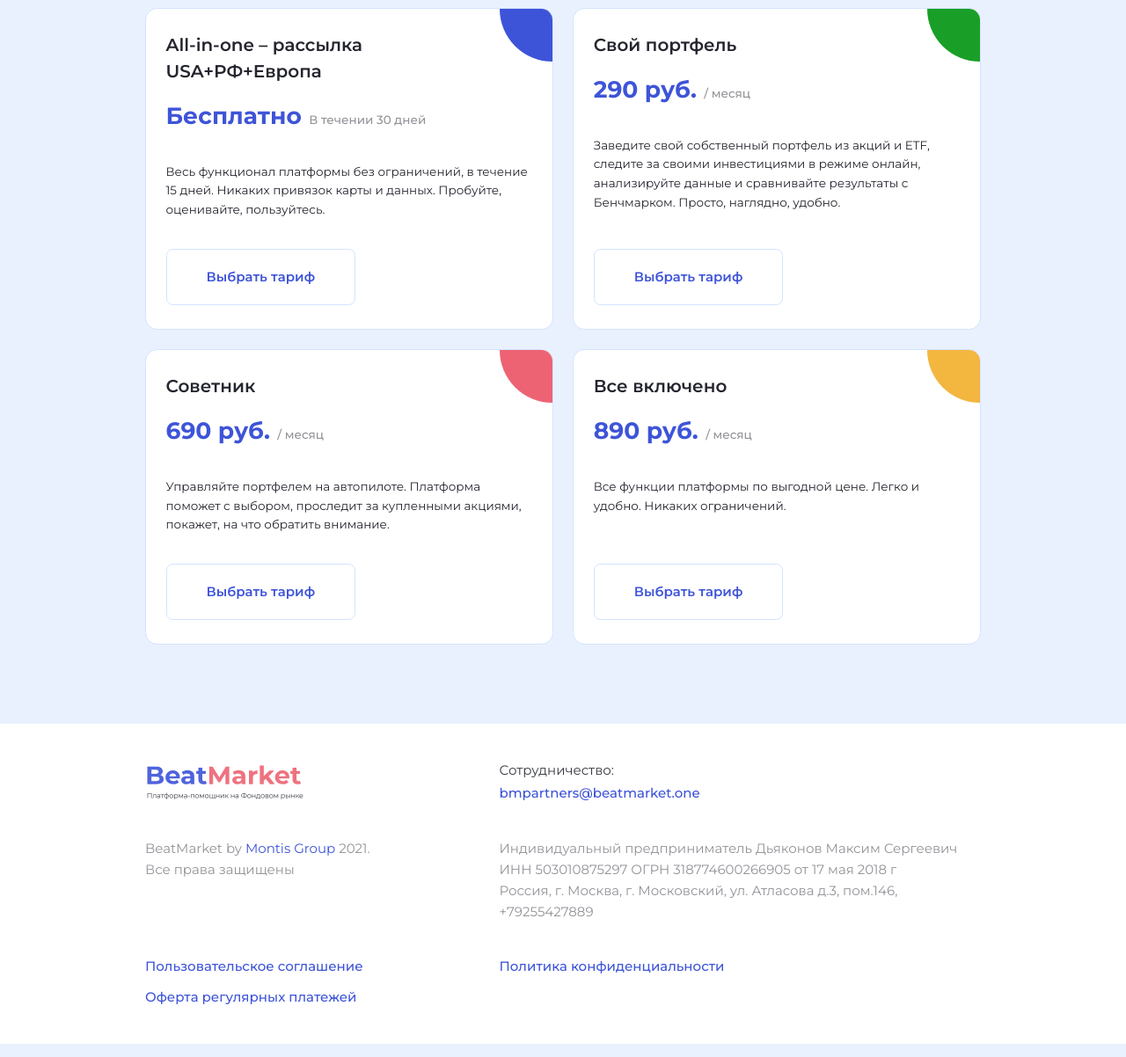
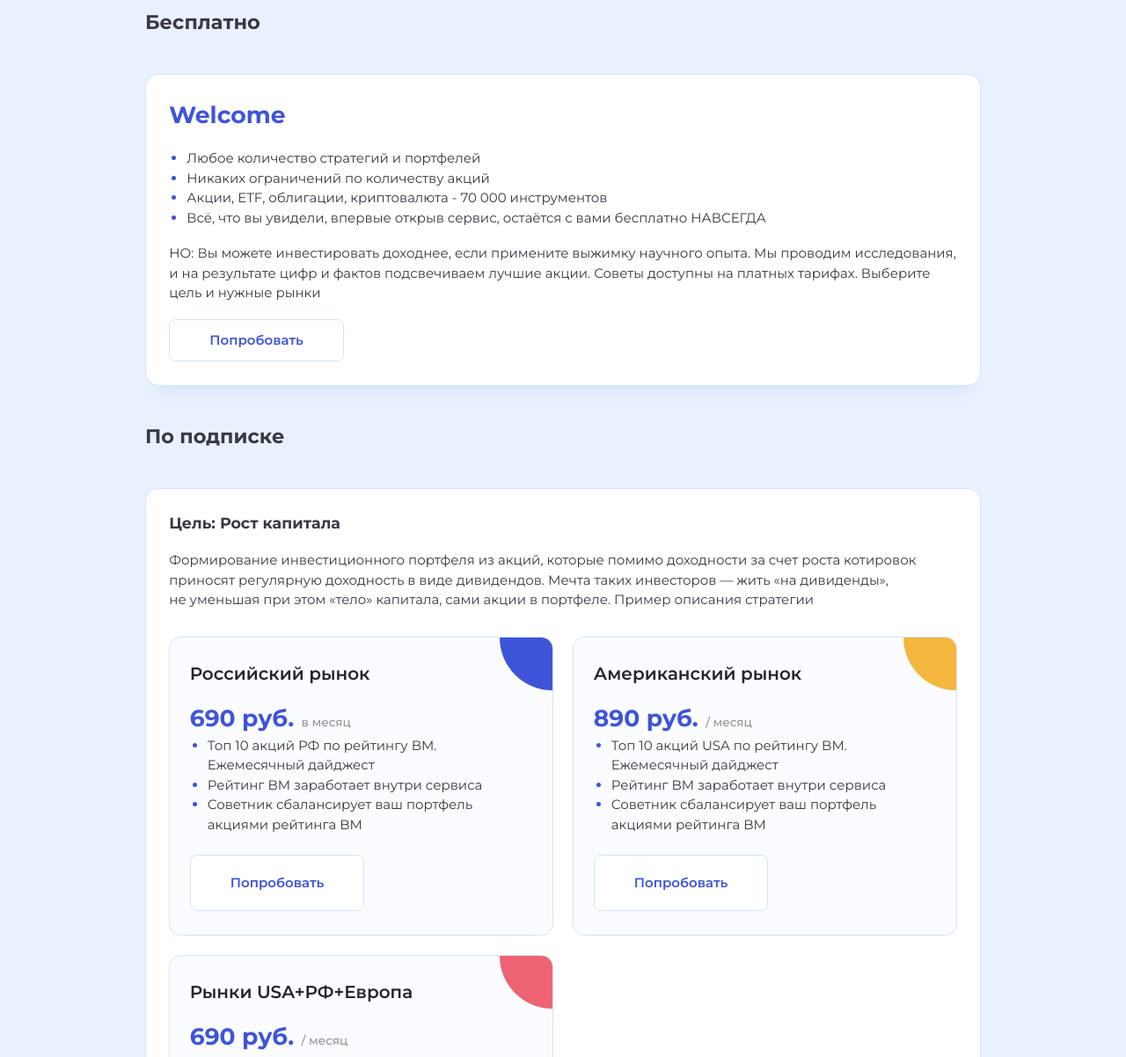
Before and after one commit to Ankhena/BeatLanding2, a website: page src/tarrifs.html in a window 1280 px wide. Shown: the part 520-1722 px from the top of the page at 88% size. Drawn offline with nearby package versions, Linux system fonts and the light colour scheme; files that its build step writes are made by us from their sources; files whose address does not match are found by name.

Commit message:
Тарифы

```diff
--- a/src/scss/lib/_mixins.scss
+++ b/src/scss/lib/_mixins.scss
@@ -458,7 +458,5 @@
 
 
 @function rem($size, $basicfz) {
-    //@return ($size/$layout-width*100)+vw;
-    //@return #{(math.div($size, $basicfz)*1)}rem;
     @return #{(math.div($size, $basicfz)*1)}rem;
 }
--- a/src/scss/style.scss
+++ b/src/scss/style.scss
@@ -1054,6 +1054,8 @@
             display: grid;
             grid-template-columns: 1fr 1fr;
             grid-gap: 1.5rem;
+            margin-top: 2rem;
+            margin-bottom: 2rem;
 
             @media ($media_sm) {
                 grid-template-columns: 1fr;
@@ -1062,7 +1064,7 @@
             &-card {
                 position: relative;
                 overflow: hidden;
-                background-color: $color_white;
+                background-color: #FAFCFF;
                 border: 1px solid $color_border;
                 border-radius: 0.9rem;
                 padding: 1.8rem 1.5rem;
@@ -1195,7 +1197,8 @@
                 }
 
                 &-btn {
-                    margin-top: auto;
+                    //margin-top: auto;
+                    margin-top: 1.5rem;
 
                     .btn_tarrifs {
                         font-weight: 600;
@@ -1224,7 +1227,61 @@
     }
 
 }
-
+.tariffs__title {
+    margin-bottom: rem(40,18);
+}
+.tariffs-block {
+    margin-top: 2.75rem;
+    margin-bottom: 2.75rem;
+
+    padding: 1.75rem;
+    background: $color_white;
+    border: 1px solid $color_border;
+    box-shadow: 0 18px 16px -13px rgba(62, 84, 216, 0.1);
+    border-radius: 1rem;
+}
+
+.tariffs-free {
+
+
+    ul {
+        padding-left: 20px;
+        margin-bottom: 1.2rem;
+        list-style-type: disc;
+        li {
+            &::marker {
+                color: $color_blue;
+            }
+        }
+
+    }
+}
+
+.tariffs-free__title {
+    margin-bottom: 1.2rem;
+    font-size: rem(32,18);
+    font-weight: 700;
+    color: $color_blue;
+}
+
+.tariffs-free__text {
+    margin-top: 1.2rem;
+    margin-bottom: 1.2rem;
+}
+
+.tariffs__benefits-list {
+    padding-left: 20px;
+    list-style-type: disc;
+    li {
+        &::marker {
+            color: $color_blue;
+        }
+    }
+}
+
+.tariffs-subtitle {
+    margin-bottom: 1.2rem;
+}
 // === / tarrifs ===
 
 // === faq ===
--- a/src/tarrifs.html
+++ b/src/tarrifs.html
@@ -23,7 +23,8 @@
       <h1 class="page_header">Тарифы</h1>
     </div>
     <div class="tarrifs-subheader">
-                    <p>Для вашего удобства мы подготовили 4 тарифа, каждый найдет для себя именно то, <strong>что ему подходит</strong></p>
+      <p>Для вашего удобства мы подготовили 4 тарифа, каждый найдет для себя именно то, <strong>что ему
+        подходит</strong></p>
     </div>
 
     <div class="subscribe-changer">
@@ -31,80 +32,59 @@
         <span class="checkbox-toggle__descr">Подписка на месяц</span>
         <input class="checkbox-toggle__input" type="checkbox">
         <span class="checkbox-toggle__toggle"></span>
-                        <span class="checkbox-toggle__descr checkbox-toggle__descr--light">Год <span class="checkbox-toggle__text checkbox-toggle__text--primary">(экономия до 30%)</span></span>
+        <span class="checkbox-toggle__descr checkbox-toggle__descr--light">Год <span
+          class="checkbox-toggle__text checkbox-toggle__text--primary">(экономия до 30%)</span></span>
       </label>
     </div>
 
+    <div class="">
+      <h2 class="tariffs__title">Бесплатно</h2>
+      <div class="tariffs-block tariffs-free">
+        <p class="tariffs-free__title">Welcome</p>
+        <ul class="">
+          <li>Любое количество стратегий и портфелей</li>
+          <li>Никаких ограничений по количеству акций</li>
+          <li>Акции, ETF, облигации, криптовалюта - 70 000 инструментов</li>
+          <li>Всё, что вы увидели, впервые открыв сервис, остаётся с вами бесплатно НАВСЕГДА</li>
+        </ul>
+        <p class="tariffs-free__text">НО: Вы можете инвестировать доходнее, если примените выжимку научного опыта. Мы
+          проводим исследования, и на результате цифр и&nbsp;фактов подсвечиваем лучшие акции. Советы доступны на платных
+          тарифах. Выберите цель и&nbsp;нужные рынки</p>
+        <a class="tariffs-free__btn btn btn--light" href="">Попробовать</a>
+      </div>
+    </div>
+
+    <h2 class="tariffs__title">По подписке</h2>
+    <div class="tariffs-block">
+      <h3 class="tariffs-subtitle">Цель: Рост капитала</h3>
+
+      <p>Формирование инвестиционного портфеля из акций, которые помимо доходности за счет роста котировок приносят
+        регулярную доходность в виде дивидендов. Мечта таких инвесторов — жить «на дивиденды», не&nbsp;уменьшая при этом
+        «тело» капитала, сами акции в портфеле. Пример описания стратегии</p>
       <div class="tarrifs-cards">
         <div class="tarrifs-cards-card blue">
           <div class="tarrifs-cards-card-header">
-                            <h3>All-in-one – рассылка USA+РФ+Европа</h3>
+            <h3>Российский рынок</h3>
           </div>
           <div class="tarrifs-cards-card-cost">
             <p>
-                                <strong>Бесплатно</strong>
-                                <span>В течении 30 дней</span>
+              <strong>690 руб.</strong>
+              <span>в месяц</span>
             </p>
           </div>
-                        <div class="tarrifs-cards-card-text">
-                            <p>
-                                Весь функционал платформы без ограничений, в течение 15 дней.
-                                Никаких привязок карты и данных. Пробуйте, оценивайте, пользуйтесь.
-                            </p>
-                        </div>
+          <ul class="tariffs__benefits-list">
+            <li>Топ 10 акций РФ по рейтингу BM. Ежемесячный дайджест</li>
+            <li>Рейтинг BM заработает внутри сервиса</li>
+            <li>Советник сбалансирует ваш портфель акциями рейтинга BM</li>
+          </ul>
           <div class="tarrifs-cards-card-btn">
-                            <button class="btn btn_tarrifs">Выбрать тариф</button>
+            <button class="btn btn_tarrifs">Попробовать</button>
           </div>
         </div>
-                    <div class="tarrifs-cards-card green">
-                        <div class="tarrifs-cards-card-header">
-                            <h3>Свой портфель</h3>
-                        </div>
-                        <div class="tarrifs-cards-card-cost costSwitcher">
-                            <p>
-                                <strong>290 руб.</strong>
-                                <span>/ месяц</span>
-                            </p>
-                            <button class="btnShowAll labelLink labelLink--active btnShowAll--disabled">
-                                <span class="btnShowAll__text">Экономия 20%</span>
-                            </button>
-                        </div>
-                        <div class="tarrifs-cards-card-text">
-                            <p>
-                                Заведите свой собственный портфель из акций и ETF, следите за своими инвестициями в режиме онлайн,
-                                анализируйте данные и сравнивайте результаты с Бенчмарком. Просто, наглядно, удобно.
-                            </p>
-                        </div>
-                        <div class="tarrifs-cards-card-btn">
-                            <button class="btn btn_tarrifs">Выбрать тариф</button>
-                        </div>
-                    </div>
-                    <div class="tarrifs-cards-card red">
-                        <div class="tarrifs-cards-card-header">
-                            <h3>Советник</h3>
-                        </div>
-                        <div class="tarrifs-cards-card-cost costSwitcher">
-                            <p>
-                                <strong>690 руб.</strong>
-                                <span>/ месяц</span>
-                            </p>
-                            <button class="btnShowAll labelLink labelLink--active btnShowAll--disabled">
-                                <span class="btnShowAll__text">Экономия 30%</span>
-                            </button>
-                        </div>
-                        <div class="tarrifs-cards-card-text">
-                            <p>
-                                Управляйте портфелем на автопилоте.
-                                Платформа поможет с выбором, проследит за купленными акциями, покажет, на что обратить внимание.
-                            </p>
-                        </div>
-                        <div class="tarrifs-cards-card-btn">
-                            <button class="btn btn_tarrifs">Выбрать тариф</button>
-                        </div>
-                    </div>
+
         <div class="tarrifs-cards-card yellow">
           <div class="tarrifs-cards-card-header">
-                            <h3>Все включено</h3>
+            <h3>Американский рынок</h3>
           </div>
           <div class="tarrifs-cards-card-cost costSwitcher">
             <p>
@@ -112,16 +92,66 @@
               <span>/ месяц</span>
             </p>
             <button class="btnShowAll labelLink labelLink--active btnShowAll--disabled">
-                                <span class="btnShowAll__text">Экономия 40%</span>
+              <span class="btnShowAll__text">Экономия 20%</span>
             </button>
           </div>
-                        <div class="tarrifs-cards-card-text">
-                            <p>Все функции платформы по выгодной цене. Легко и удобно. Никаких ограничений.</p>
-                        </div>
+          <ul class="tariffs__benefits-list">
+            <li>Топ 10 акций USA по рейтингу BM. Ежемесячный дайджест</li>
+            <li>Рейтинг BM заработает внутри сервиса</li>
+            <li>Советник сбалансирует ваш портфель акциями рейтинга BM</li>
+          </ul>
           <div class="tarrifs-cards-card-btn">
-                            <button class="btn btn_tarrifs">Выбрать тариф</button>
+            <button class="btn btn_tarrifs">Попробовать</button>
           </div>
         </div>
+        <div class="tarrifs-cards-card red">
+          <div class="tarrifs-cards-card-header">
+            <h3>Рынки USA+РФ+Европа</h3>
+          </div>
+          <div class="tarrifs-cards-card-cost costSwitcher">
+            <p>
+              <strong>690 руб.</strong>
+              <span>/ месяц</span>
+            </p>
+          </div>
+          <ul class="tariffs__benefits-list">
+            <li>Топ 10 акций РФ, USA по рейтингу BM. Ежемесячный дайджест</li>
+            <li>Рейтинг BM заработает внутри сервиса</li>
+            <li>Советник сбалансирует ваш портфель акциями рейтинга BM</li>
+          </ul>
+          <div class="tarrifs-cards-card-btn">
+            <button class="btn btn_tarrifs">Попробовать</button>
+          </div>
+        </div>
+
+      </div>
+
+
+      <h3 class="tariffs-subtitle">Цель: Регулярный доход</h3>
+      <p>Формирование инвестиционного портфеля из акций, которые помимо доходности за счет роста котировок приносят
+        регулярную доходность в виде дивидендов. Мечта таких инвесторов — жить «на дивиденды», не&nbsp;уменьшая при этом
+        «тело» капитала, сами акции в портфеле. Пример описания стратегии</p>
+      <div class="tarrifs-cards">
+        <div class="tarrifs-cards-card yellow">
+          <div class="tarrifs-cards-card-header">
+            <h3>Американский рынок</h3>
+          </div>
+          <div class="tarrifs-cards-card-cost costSwitcher">
+            <p>
+              <strong>890 руб.</strong>
+              <span>/ месяц</span>
+            </p>
+          </div>
+          <ul class="tariffs__benefits-list">
+            <li>Топ 20 дивидендных акций USA со скидкой от 20% и надежностью выплат 97%. Еженедельный дайджест</li>
+            <li>Рейтинг DBM заработает внутри сервиса <b>(скоро)</b></li>
+          </ul>
+          <div class="tarrifs-cards-card-btn">
+            <button class="btn btn_tarrifs">Попробовать</button>
+          </div>
+        </div>
+      </div>
+
     </div>
   </div>
 </section>
```
Lines whose indentation alone changed are shown as unchanged.
